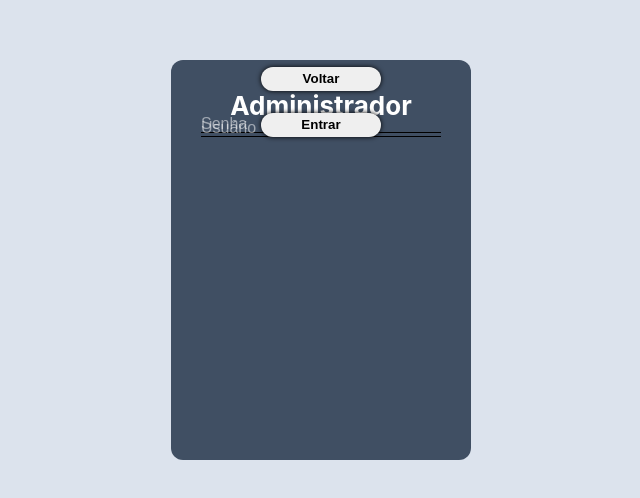
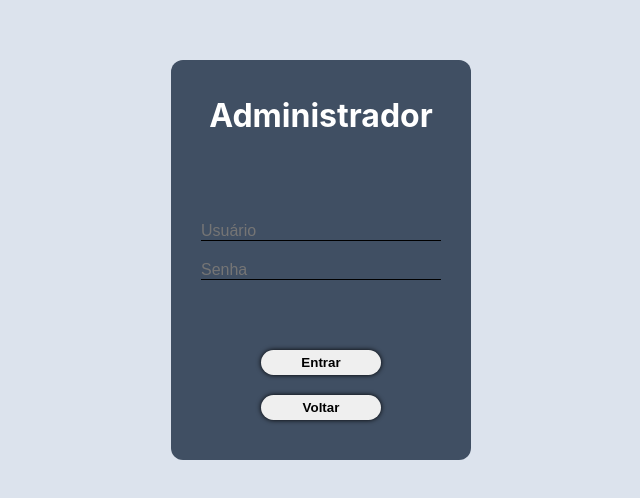
Before and after one commit to bruno-2810/mblVidros_tcc, a React (Create React App) app: page /entrar in a window 1280 px wide. Shown: the top 498 px of the page, without its empty margins (319-959 px from the left). Built offline with nearby package versions, Linux system fonts and the light colour scheme.

Commit message:
backend funcionando completo

```diff
--- a/src/pages/adm/clientes/cadastrar/index.jsx
+++ b/src/pages/adm/clientes/cadastrar/index.jsx
@@ -3,7 +3,6 @@ import { useNavigate, useParams } from 'react-router-dom';
 import Cabecalhoadm from '../../components/cabecalhoAdm';
 import './index.scss';
 import axios from 'axios';
-import { withMask } from "use-mask-input"
 
 export default function ClientesCadastrar() {
     const [token, setToken] = useState(null);
@@ -27,9 +26,6 @@ export default function ClientesCadastrar() {
             "foto": foto
         };
 
-        console.log("Dados do Cliente:", cliente);
-        console.log(cliente.foto)
-
         if (nome && email && telefone && endereco && insercao) {
             try {
                 if (id) {
@@ -41,7 +37,6 @@ export default function ClientesCadastrar() {
                 }
                 navigate('/adm/clientes');
             } catch (error) {
-                console.error('Erro ao salvar cliente:', error.response ? error.response.data : error.message);
                 alert('Houve um erro ao salvar o cliente. Tente novamente.');
                 console.log(cliente)
             }
@@ -97,7 +92,7 @@ export default function ClientesCadastrar() {
         const usu = localStorage.getItem('USUARIO');
         setToken(usu);
 
-        if (!token) {
+        if (!usu) {
             navigate('/entrar');
         }
 
--- a/src/pages/adm/clientes/fichaCliente/index.jsx
+++ b/src/pages/adm/clientes/fichaCliente/index.jsx
@@ -26,7 +26,7 @@ export default function FichaCliente() {
 
         let usu = localStorage.getItem('USUARIO');
 
-        if (!token) {
+        if (!usu) {
             navigate('/entrar');
         }
         else {
--- a/src/pages/adm/components/cabecalhoAdm/index.scss
+++ b/src/pages/adm/components/cabecalhoAdm/index.scss
@@ -19,7 +19,7 @@
 
     .texto{
         align-self: center;
-        margin-left: -120px;
+        margin-left: -50px;
         color: #001C53;
     }
 
--- a/src/pages/adm/servicos/cadastrar/index.jsx
+++ b/src/pages/adm/servicos/cadastrar/index.jsx
@@ -28,8 +28,6 @@ export default function ServicosCadastrar() {
             "valor": valor
         };
 
-        console.log("Dados do Serviço: ", servico);
-
         if(cliente && titulo && descricao && realizacao && valor) {
             try {
                 if (id){
@@ -42,7 +40,6 @@ export default function ServicosCadastrar() {
                 }
                 navigate('/adm/servicos')
             } catch (error) {
-                console.error('Erro ao salvar Serviço: ', error.response ? error.response.data : error.message);
                 alert('Houve um erro ao salvar o Serviço. Tente novamente. ');
             }
         } else {
@@ -90,7 +87,7 @@ export default function ServicosCadastrar() {
             const usu = localStorage.getItem('USUARIO');
             setToken(usu);
 
-            if (!token) {
+            if (!usu) {
                 navigate('/entrar');
             }
 
--- a/src/pages/adm/servicos/consultar/index.jsx
+++ b/src/pages/adm/servicos/consultar/index.jsx
@@ -19,7 +19,6 @@ export default function ServicosConsultar() {
     const navigate = useNavigate();
 
     async function buscar() {
-        console.log(servicos)
         const url = `http://localhost:5100/orcamentos?filtro=${filtro}&x-access-token=${token}`;
         let resp = await axios.get(url);
         const listaServicos = resp.data;
@@ -72,8 +71,6 @@ export default function ServicosConsultar() {
 
     function ocultarFiltro() {
         setMostrarFiltro(false);
-        console.log(filtroSelecionado)
-        console.log(filtro)
         buscar()
     }
 
@@ -105,7 +102,7 @@ export default function ServicosConsultar() {
         return null;
     }
 
-    function levarFichaServico(id){
+    function levarFichaServico(id) {
         navigate(`/adm/servico/ficha/${id}`)
     }
 
@@ -148,7 +145,10 @@ export default function ServicosConsultar() {
                                 <td onClick={() => levarFichaServico(item.idOrcamento)}>{item.titulo}</td>
                                 <td onClick={() => levarFichaServico(item.idOrcamento)}>{item.cliente}</td>
                                 <td onClick={() => levarFichaServico(item.idOrcamento)}>{new Date(item.realizacao).toLocaleDateString('pt-BR')}</td>
-                                <td onClick={() => levarFichaServico(item.idOrcamento)}>R$ {item.valor}</td>
+                                <td onClick={() => levarFichaServico(item.idOrcamento)}>
+                                    R$ {item.valor.toLocaleString('pt-BR', { minimumFractionDigits: 2, maximumFractionDigits: 2 })}
+                                </td>
+
                                 <td onClick={() => levarFichaServico(item.idOrcamento)}>{item.finalizado ? "Sim" : "Não"}</td>
                                 <td>
                                     <img src="/images/edit.png" alt="" className='img' onClick={() => levaraoalterar(item.idOrcamento, item.idCliente)} />
--- a/src/pages/entrar/index.jsx
+++ b/src/pages/entrar/index.jsx
@@ -41,11 +41,15 @@ export default function Entrar () {
     return(
         <div className='pagina-entrar'>
             <div className='container'>
-                <h1>Administrador</h1>
+                <div className='titulo'><h1>Administrador</h1></div>
+                <div className='inputs'>
                 <input id="placeholder-text" onKeyUp={enter} type="text" placeholder='Usuário' value={email} onChange={(e) => setEmail(e.target.value)}/>
                 <input id="placeholder-text" onKeyUp={enter} type="password" placeholder='Senha' value={senha} onChange={(e) => setSenha(e.target.value)}/>
+                </div>
+                <div className='botoes'>
                 <button className='entrar' onClick={entrar}>Entrar</button>
                 <button className='voltar' onClick={voltar}>Voltar</button>
+                </div>
             </div>
         </div>
     )
--- a/src/pages/entrar/index.scss
+++ b/src/pages/entrar/index.scss
@@ -1,58 +1,114 @@
-.pagina-entrar{
+.pagina-entrar {
     background-color: #DCE3ED;
     display: flex;
     justify-content: center;
 
 
-    .container{
+    .container {
+        display: flex;
+        flex-direction: column;
+        justify-content: space-between;
         width: 300px;
         height: 400px;
         background-color: #404F63;
         display: flex;
         flex-direction: column;
         margin: 0;
-        padding: 30px 0px;
+        padding: 40px 0px;
         border-radius: 12px;
         align-self: center;
         margin-top: 60px;
 
-
-        h1{
-            font-size: 26px;
+        .titulo {
             align-self: center;
+            margin: 0;
+            padding: 0;
             color: white;
         }
 
-        input{
+        .inputs {
+            display: flex;
+            flex-direction: column;
+            margin: 0;
+            padding: 0;
+
+            width: 80%;
+            align-self: center;
+
+            input {
                 background-color: #404F63;
                 border: none;
                 outline: none;
                 border-bottom: 1px solid black;
-            width: 80%;
-            align-self: center;
                 color: white;
-            margin-bottom: -20px ;
+                font-size: 16px;
+                margin-top: 20px;
             }
-        #placeholder-text::placeholder {
-            color: white;
-            font-weight: 100;
-            opacity: 0.5;
-            font-size: 16px;
         }
 
-        button{
+        .botoes {
+            display: flex;
+            flex-direction: column;
+            align-self: center;
             width: 40%;
-            align-self: center;
+            gap: 20px;
+
+            button {
                 border-radius: 16px;
                 border: 0px solid black;
                 box-shadow: 0 0 5px black;
-            height: 7%;
+                height: 25px;
                 font-weight: 700;
             }
 
-        .voltar{
-            margin-top: -70px;
+            button:hover{
+                background-color: #404F63;
+                color: #DCE3ED;
+                transition: 0.2s;
+                scale: 110%;
+            }
+        }
+    }
 }
 
-    }
-}
+
+
+// h1{
+//     font-size: px;
+//     align-self: center;
+//     color: white;
+// }
+
+// input{
+//     background-color: #404F63;
+//     border: none;
+//     outline: none;
+//     border-bottom: 1px solid black;
+//     width: 80%;
+//     align-self: center;
+//     color: white;
+// }
+
+// button{
+//     width: 40%;
+//     align-self: center;
+//     border-radius: 16px;
+//     border: 0px solid black;
+//     box-shadow: 0 0 5px black;
+//     height: 7%;
+//     font-weight: 700;
+// }
+
+// .voltar{
+//     margin-top: -70px;
+// }
+
+
+
+
+// #placeholder-text::placeholder {
+//     color: white;
+//     font-weight: 100;
+//     opacity: 0.5;
+//     font-size: 16px;
+// }
```
Also changed, not shown: src/pages/adm/servicos/fichaServico/index.jsx (+30 -9 lines), src/pages/adm/servicos/fichaServico/index.scss (+86 -20 lines). Lines whose indentation alone changed are shown as unchanged.
